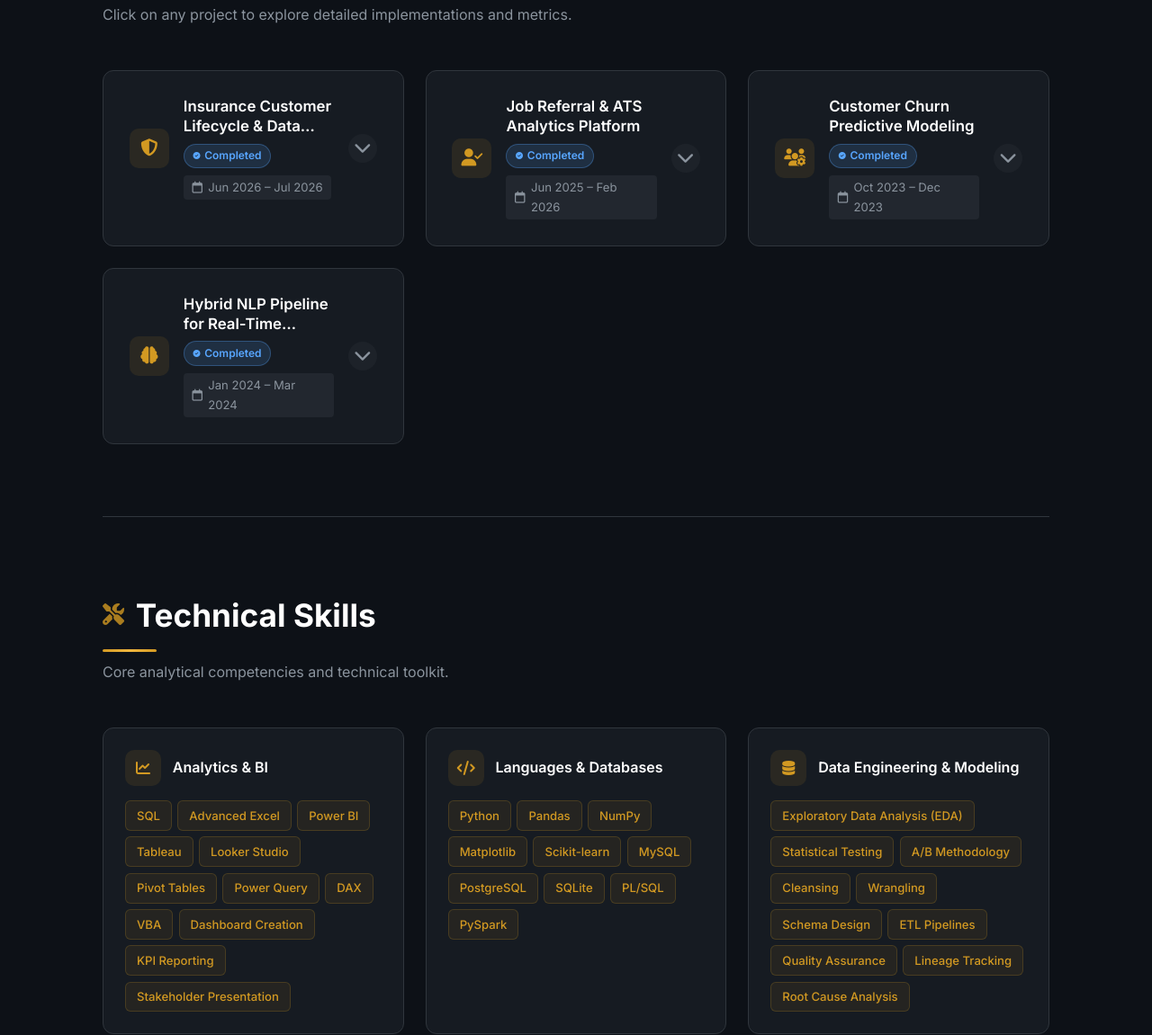
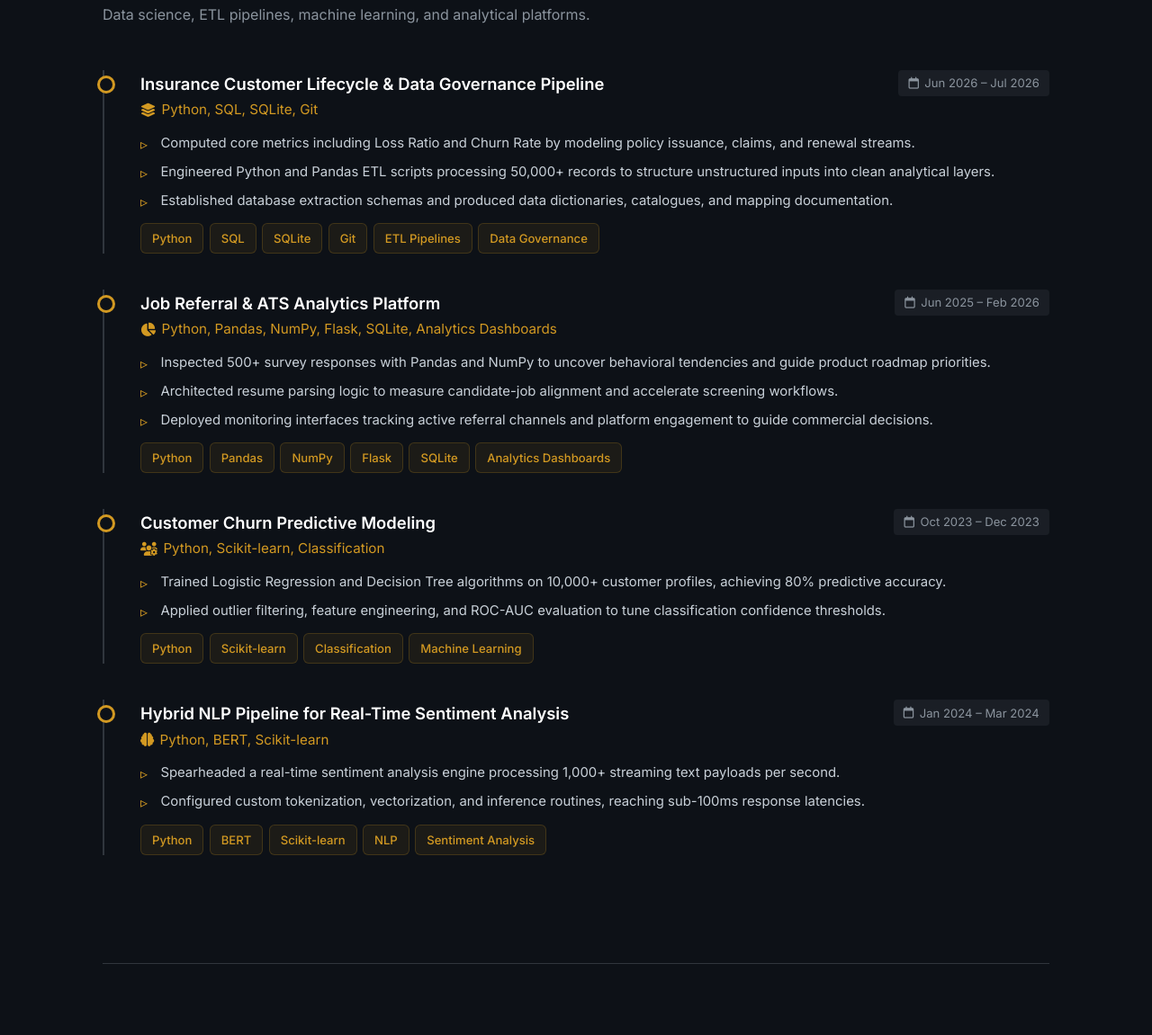
Before and after one commit to chetan1622/portfolio, a plain HTML site: page index.html in a window 1280 px wide. Shown: the part 3240-4391 px from the top of the page at 90% size. Drawn offline with Linux system fonts and the light colour scheme.

Commit message:
Update Projects section format to match Work Experience timeline with bullet points

```diff
--- a/index.html
+++ b/index.html
@@ -1457,131 +1457,100 @@
         <section id="projects">
             <div class="section-header reveal">
                 <h2 class="section-title">
-                    <span class="icon"><i class="fas fa-code"></i></span> Projects
+                    <span class="icon"><i class="fas fa-code"></i></span> Key Projects
                 </h2>
-                <p class="section-subtitle">Click on any project to explore detailed implementations and metrics.</p>
-            </div>
-            <div class="grid">
-
-                <!-- Project 1: Insurance Customer Lifecycle & Data Governance Pipeline -->
-                <div class="card project-card reveal reveal-delay-1" onclick="toggleProject(this)">
-                    <div class="project-card-header">
-                        <div class="project-icon"><i class="fas fa-shield-alt"></i></div>
-                        <div class="project-card-info">
+                <p class="section-subtitle">Data science, ETL pipelines, machine learning, and analytical platforms.</p>
+            </div>
+
+            <!-- Project 1 -->
+            <div class="timeline-item reveal reveal-delay-1">
+                <div class="timeline-header">
+                    <div>
                         <div class="item-title">Insurance Customer Lifecycle & Data Governance Pipeline</div>
-                            <div class="project-meta">
-                                <span class="project-status completed"><i class="fas fa-check-circle" style="font-size:8px"></i> Completed</span>
-                                <span class="item-date"><i class="far fa-calendar"></i> Jun 2026 – Jul 2026</span>
-                            </div>
-                        </div>
-                        <div class="project-toggle"><i class="fas fa-chevron-down"></i></div>
-                    </div>
-                    <div class="project-details">
-                        <p>Modeled insurance lifecycle and data governance workflows across 50,000+ records to compute essential portfolio KPIs.</p>
-                        <ul class="project-features">
+                        <div class="item-subtitle"><i class="fas fa-layer-group"></i> Python, SQL, SQLite, Git</div>
+                    </div>
+                    <div class="item-date"><i class="far fa-calendar"></i> Jun 2026 – Jul 2026</div>
+                </div>
+                <ul>
                     <li>Computed core metrics including Loss Ratio and Churn Rate by modeling policy issuance, claims, and renewal streams.</li>
                     <li>Engineered Python and Pandas ETL scripts processing 50,000+ records to structure unstructured inputs into clean analytical layers.</li>
                     <li>Established database extraction schemas and produced data dictionaries, catalogues, and mapping documentation.</li>
                 </ul>
-                        <div class="project-tech">
-                            <span class="tech-tag">Python</span>
-                            <span class="tech-tag">SQL</span>
-                            <span class="tech-tag">SQLite</span>
-                            <span class="tech-tag">Git</span>
-                            <span class="tech-tag">ETL</span>
-                            <span class="tech-tag">Data Governance</span>
-                        </div>
-                    </div>
-                </div>
-
-                <!-- Project 2: Job Referral & ATS Analytics Platform -->
-                <div class="card project-card reveal reveal-delay-2" onclick="toggleProject(this)">
-                    <div class="project-card-header">
-                        <div class="project-icon"><i class="fas fa-user-check"></i></div>
-                        <div class="project-card-info">
+                <div class="tag-container" style="margin-top: 0.8rem;">
+                    <span class="tag">Python</span>
+                    <span class="tag">SQL</span>
+                    <span class="tag">SQLite</span>
+                    <span class="tag">Git</span>
+                    <span class="tag">ETL Pipelines</span>
+                    <span class="tag">Data Governance</span>
+                </div>
+            </div>
+
+            <!-- Project 2 -->
+            <div class="timeline-item reveal reveal-delay-2">
+                <div class="timeline-header">
+                    <div>
                         <div class="item-title">Job Referral & ATS Analytics Platform</div>
-                            <div class="project-meta">
-                                <span class="project-status completed"><i class="fas fa-check-circle" style="font-size:8px"></i> Completed</span>
-                                <span class="item-date"><i class="far fa-calendar"></i> Jun 2025 – Feb 2026</span>
-                            </div>
-                        </div>
-                        <div class="project-toggle"><i class="fas fa-chevron-down"></i></div>
-                    </div>
-                    <div class="project-details">
-                        <p>Architected candidate-job matching and ATS analytics dashboards to analyze user behavior and referral dynamics.</p>
-                        <ul class="project-features">
+                        <div class="item-subtitle"><i class="fas fa-chart-pie"></i> Python, Pandas, NumPy, Flask, SQLite, Analytics Dashboards</div>
+                    </div>
+                    <div class="item-date"><i class="far fa-calendar"></i> Jun 2025 – Feb 2026</div>
+                </div>
+                <ul>
                     <li>Inspected 500+ survey responses with Pandas and NumPy to uncover behavioral tendencies and guide product roadmap priorities.</li>
                     <li>Architected resume parsing logic to measure candidate-job alignment and accelerate screening workflows.</li>
                     <li>Deployed monitoring interfaces tracking active referral channels and platform engagement to guide commercial decisions.</li>
                 </ul>
-                        <div class="project-tech">
-                            <span class="tech-tag">Python</span>
-                            <span class="tech-tag">Pandas</span>
-                            <span class="tech-tag">NumPy</span>
-                            <span class="tech-tag">Flask</span>
-                            <span class="tech-tag">SQLite</span>
-                            <span class="tech-tag">Analytics Dashboards</span>
-                        </div>
-                    </div>
-                </div>
-
-                <!-- Project 3: Customer Churn Predictive Modeling -->
-                <div class="card project-card reveal reveal-delay-3" onclick="toggleProject(this)">
-                    <div class="project-card-header">
-                        <div class="project-icon"><i class="fas fa-users-cog"></i></div>
-                        <div class="project-card-info">
+                <div class="tag-container" style="margin-top: 0.8rem;">
+                    <span class="tag">Python</span>
+                    <span class="tag">Pandas</span>
+                    <span class="tag">NumPy</span>
+                    <span class="tag">Flask</span>
+                    <span class="tag">SQLite</span>
+                    <span class="tag">Analytics Dashboards</span>
+                </div>
+            </div>
+
+            <!-- Project 3 -->
+            <div class="timeline-item reveal reveal-delay-3">
+                <div class="timeline-header">
+                    <div>
                         <div class="item-title">Customer Churn Predictive Modeling</div>
-                            <div class="project-meta">
-                                <span class="project-status completed"><i class="fas fa-check-circle" style="font-size:8px"></i> Completed</span>
-                                <span class="item-date"><i class="far fa-calendar"></i> Oct 2023 – Dec 2023</span>
-                            </div>
-                        </div>
-                        <div class="project-toggle"><i class="fas fa-chevron-down"></i></div>
-                    </div>
-                    <div class="project-details">
-                        <p>Developed classification machine learning models to forecast churn risk across customer segments.</p>
-                        <ul class="project-features">
+                        <div class="item-subtitle"><i class="fas fa-users-cog"></i> Python, Scikit-learn, Classification</div>
+                    </div>
+                    <div class="item-date"><i class="far fa-calendar"></i> Oct 2023 – Dec 2023</div>
+                </div>
+                <ul>
                     <li>Trained Logistic Regression and Decision Tree algorithms on 10,000+ customer profiles, achieving 80% predictive accuracy.</li>
                     <li>Applied outlier filtering, feature engineering, and ROC-AUC evaluation to tune classification confidence thresholds.</li>
                 </ul>
-                        <div class="project-tech">
-                            <span class="tech-tag">Python</span>
-                            <span class="tech-tag">Scikit-learn</span>
-                            <span class="tech-tag">Classification</span>
-                            <span class="tech-tag">Machine Learning</span>
-                        </div>
-                    </div>
-                </div>
-
-                <!-- Project 4: Hybrid NLP Pipeline for Real-Time Sentiment Analysis -->
-                <div class="card project-card reveal reveal-delay-4" onclick="toggleProject(this)">
-                    <div class="project-card-header">
-                        <div class="project-icon"><i class="fas fa-brain"></i></div>
-                        <div class="project-card-info">
+                <div class="tag-container" style="margin-top: 0.8rem;">
+                    <span class="tag">Python</span>
+                    <span class="tag">Scikit-learn</span>
+                    <span class="tag">Classification</span>
+                    <span class="tag">Machine Learning</span>
+                </div>
+            </div>
+
+            <!-- Project 4 -->
+            <div class="timeline-item reveal reveal-delay-4">
+                <div class="timeline-header">
+                    <div>
                         <div class="item-title">Hybrid NLP Pipeline for Real-Time Sentiment Analysis</div>
-                            <div class="project-meta">
-                                <span class="project-status completed"><i class="fas fa-check-circle" style="font-size:8px"></i> Completed</span>
-                                <span class="item-date"><i class="far fa-calendar"></i> Jan 2024 – Mar 2024</span>
-                            </div>
-                        </div>
-                        <div class="project-toggle"><i class="fas fa-chevron-down"></i></div>
-                    </div>
-                    <div class="project-details">
-                        <p>Real-time streaming NLP architecture designed to process high-throughput live sentiment scoring.</p>
-                        <ul class="project-features">
+                        <div class="item-subtitle"><i class="fas fa-brain"></i> Python, BERT, Scikit-learn</div>
+                    </div>
+                    <div class="item-date"><i class="far fa-calendar"></i> Jan 2024 – Mar 2024</div>
+                </div>
+                <ul>
                     <li>Spearheaded a real-time sentiment analysis engine processing 1,000+ streaming text payloads per second.</li>
                     <li>Configured custom tokenization, vectorization, and inference routines, reaching sub-100ms response latencies.</li>
                 </ul>
-                        <div class="project-tech">
-                            <span class="tech-tag">Python</span>
-                            <span class="tech-tag">BERT</span>
-                            <span class="tech-tag">Scikit-learn</span>
-                            <span class="tech-tag">NLP</span>
-                            <span class="tech-tag">Sentiment Analysis</span>
-                        </div>
-                    </div>
-                </div>
-
+                <div class="tag-container" style="margin-top: 0.8rem;">
+                    <span class="tag">Python</span>
+                    <span class="tag">BERT</span>
+                    <span class="tag">Scikit-learn</span>
+                    <span class="tag">NLP</span>
+                    <span class="tag">Sentiment Analysis</span>
+                </div>
             </div>
         </section>
 
```
Lines whose indentation alone changed are shown as unchanged.
